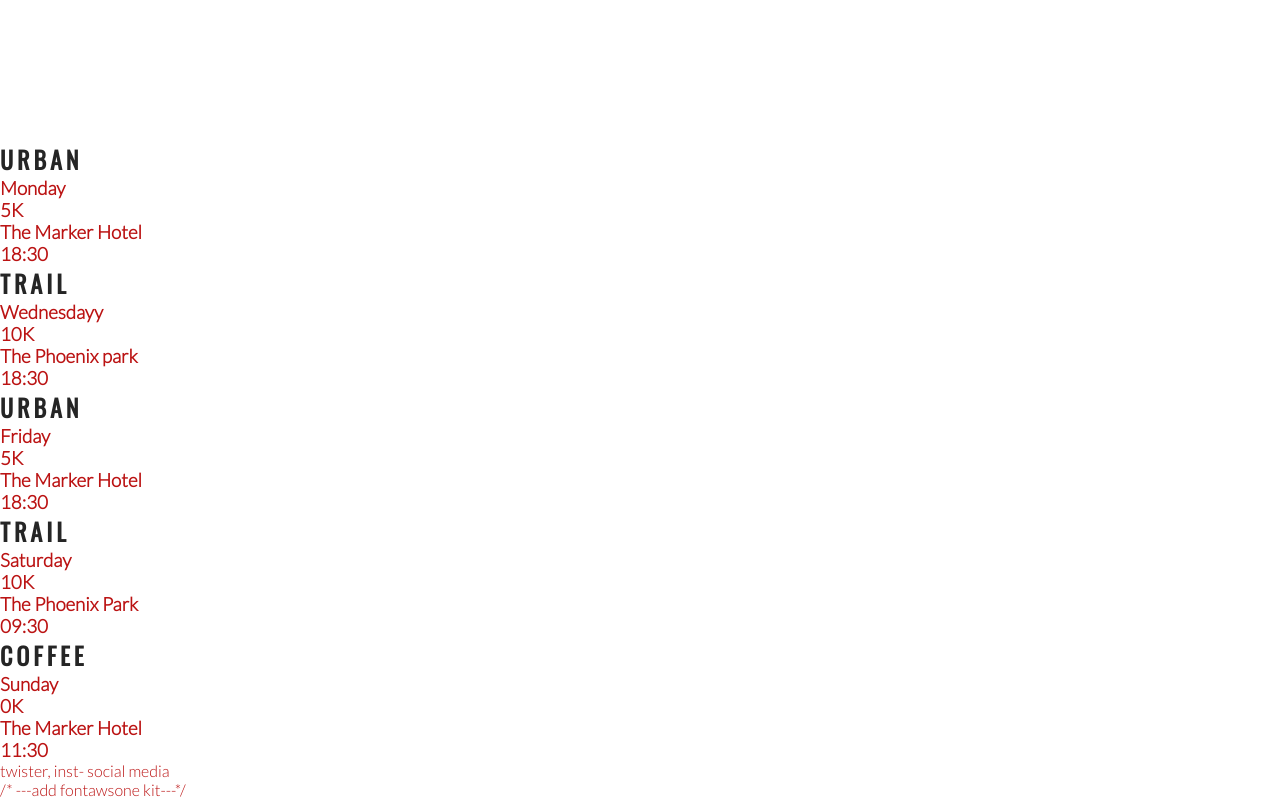
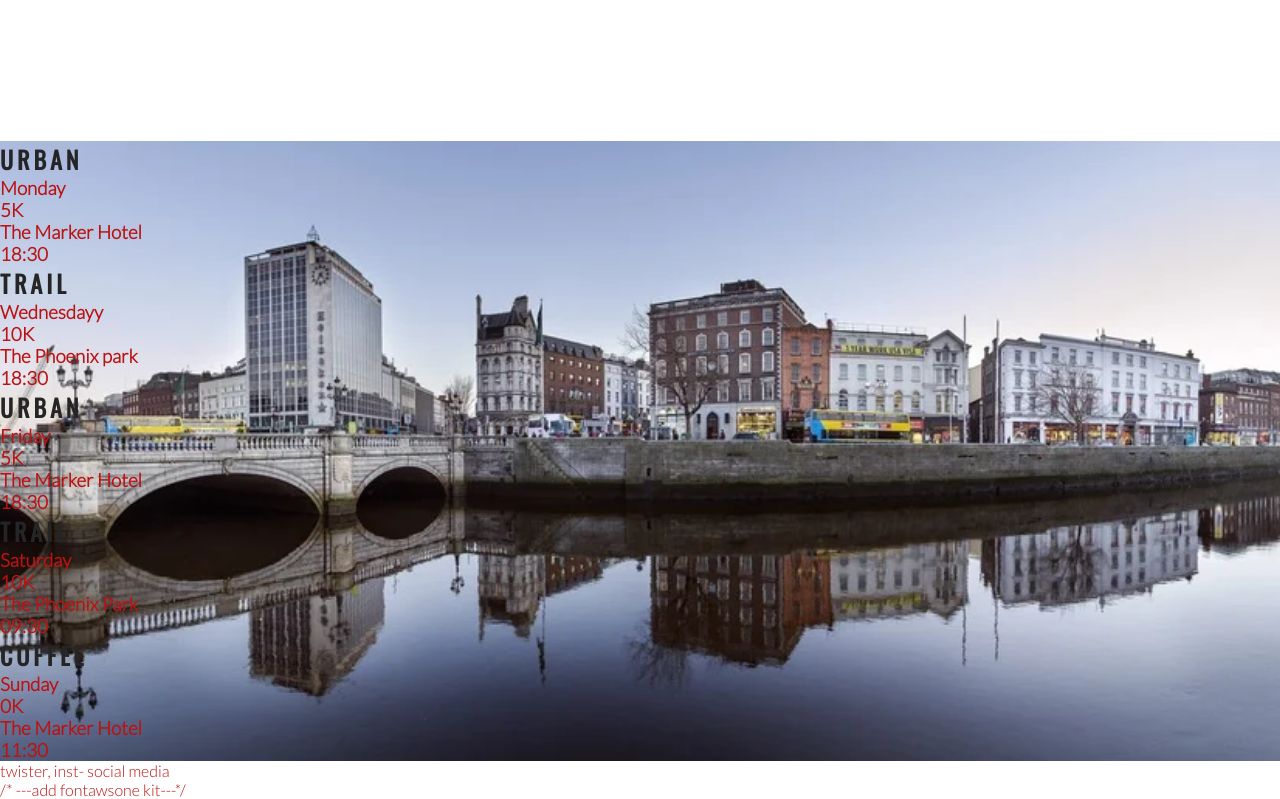
Before and after one commit to ujuadimora-dev/uju-template-repository, a plain HTML site: page index.html in a window 1280 px wide. Shown: the part 1154-1953 px from the top of the page. Drawn offline with nearby package versions, Linux system fonts and the light colour scheme.

Commit message:
add  background image to times section

```diff
--- a/assets/css/style.css
+++ b/assets/css/style.css
@@ -174,5 +174,13 @@ hr{
    height: 100%;
    border-radius: 50%;
 
+ }
 
+ /*----style for the meeting times.....*/
+ #times{
+   background-image: url( '../image/dublin-city.webp');
+   background-repeat: no-repeat;
+   background-size: cover;
+   background-position: center;
+   overflow: hidden;
  }
--- a/index.html
+++ b/index.html
@@ -80,7 +80,7 @@
         </div>
 
     </section>
-    <section>
+    <section id="times">
         <div>
             <h2>Urban</h2>
             <h3>Monday</h3>
```
Also changed, not shown: assets/image/dublin-city.webp (added).
